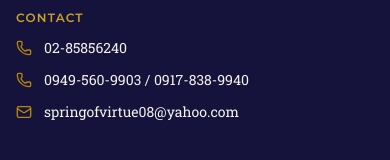
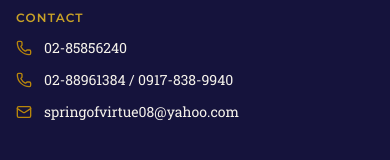
Before and after one commit to MDL-72/svis_next, a Next.js app: page / in a window 390 px wide. Shown: the part 4932-5092 px from the top of the page. Built offline with nearby package versions, Linux system fonts and the light colour scheme.

Commit message:
fix: update contact phone numbers in footer components
- Changed phone numbers in `footer.jsx` and `site-footer.tsx` to reflect the correct contact information.

```diff
--- a/components/footer/footer.jsx
+++ b/components/footer/footer.jsx
@@ -32,7 +32,7 @@ export default function Footer() {
           </div>
           <div className={styles["footer__contacts__item"]}>
             <Image src={"/phone.png"} alt="map_pin" height={25} width={100} />
-            <span>0949-560-9903 / 0917-838-9940</span>
+            <span>02-88961384 / 0917-838-9940</span>
           </div>
           <div className={styles["footer__contacts__item"]}>
             <Image src={"/email.png"} alt="map_pin" height={25} width={100} />
--- a/components/layout/site-footer.tsx
+++ b/components/layout/site-footer.tsx
@@ -29,7 +29,7 @@ export default function SiteFooter() {
           </div>
           <div className="flex items-center gap-3">
             <Phone className="h-4 w-4 shrink-0 text-gold" aria-hidden />
-            <span>0949-560-9903 / 0917-838-9940</span>
+            <span>02-88961384 / 0917-838-9940</span>
           </div>
           <div className="flex items-center gap-3">
             <Mail className="h-4 w-4 shrink-0 text-gold" aria-hidden />
```
